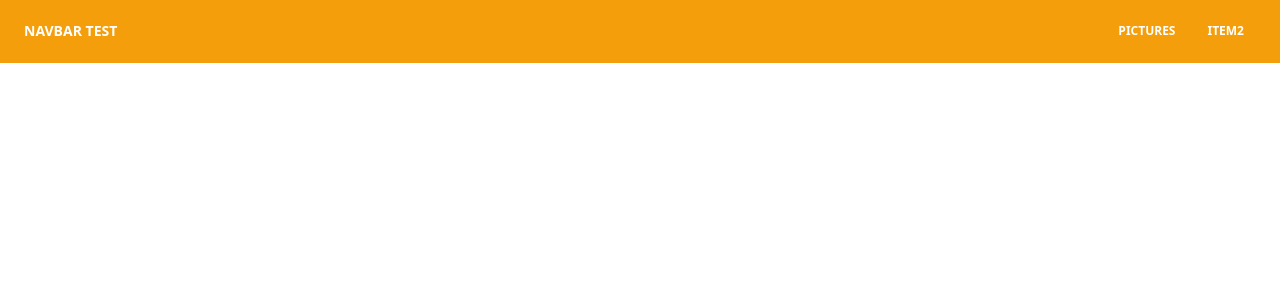
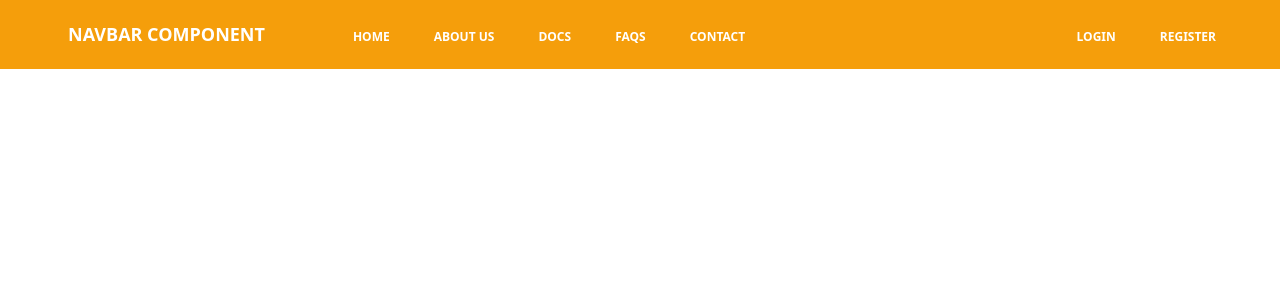
Before and after one commit to arielrahmane/react-tailwind-components, a React (Create React App) app: page / in a window 1280 px wide. Shown: the top 300 px of the page. Built offline with nearby package versions, Linux system fonts and the light colour scheme.

Commit message:
navbar better styling

```diff
--- a/src/App.tsx
+++ b/src/App.tsx
@@ -1,19 +1,40 @@
 import React from 'react';
-import { N1, N1Item, N1Props } from './components/Navbars/N1';
-
-const navbarItems: N1Item[] = [
-  {
-    name: 'Pictures',
-    href: 'pictures',
-  },
-  {
-    name: 'Item2',
-  },
-];
+import { N1, N1Props } from './components/Navbars/N1';
 
 const navbarProps: N1Props = {
-  items: navbarItems,
-  heading: 'Navbar Test',
+  heading: 'Navbar Component',
+  items: [
+    {
+      label: 'Home',
+      href: '/',
+    },
+    {
+      label: 'About Us',
+      href: 'about',
+    },
+    {
+      label: 'Docs',
+      href: 'docs',
+    },
+    {
+      label: 'FAQs',
+      href: 'faqs',
+    },
+    {
+      label: 'Contact',
+      href: 'contact',
+    },
+  ],
+  specialItems: [
+    {
+      label: 'Login',
+      href: 'login',
+    },
+    {
+      label: 'Register',
+      href: 'register',
+    },
+  ],
   backgroundColor: 'bg-amber-500',
 };
 
@@ -22,6 +43,7 @@ function App() {
     <div>
       <N1
         items={navbarProps.items}
+        specialItems={navbarProps.specialItems}
         heading={navbarProps.heading}
         backgroundColor={navbarProps.backgroundColor}
       />
--- a/src/components/Navbars/N1.tsx
+++ b/src/components/Navbars/N1.tsx
@@ -2,14 +2,16 @@ import classNames from 'classnames';
 import React from 'react';
 
 export interface N1Item {
-  name: string;
-  href?: string;
+  label: string;
+  href: string;
 }
 
 export interface N1Props {
   /** Mandatory props */
   items: N1Item[];
   heading: string;
+  /** Optional Props */
+  specialItems?: N1Item[];
   /** Styling props */
   backgroundColor?: string;
   textColor?: string;
@@ -17,57 +19,77 @@ export interface N1Props {
 }
 
 const defaultProps = {
+  specialItems: [],
   backgroundColor: 'bg-blue-500',
   textColor: 'text-white',
   textCase: 'uppercase',
 };
 
 export function N1(props: N1Props) {
-  const { items, heading, backgroundColor, textColor, textCase } = props;
+  const { items, specialItems, heading, backgroundColor, textColor, textCase } = props;
 
   return (
-    <nav
-      className={classNames(
-        backgroundColor,
-        'relative mb-3 flex flex-wrap items-center justify-between px-2 py-3'
-      )}
-    >
-      <div className="container mx-auto flex flex-wrap items-center justify-between px-4">
+    <nav className={classNames(backgroundColor, 'relative mb-3 px-2 py-3')}>
+      {/* Container */}
+      <div className="w-full mx-5 flex grow flex-row">
+
         {/* Heading */}
-        <div className="relative flex w-full justify-between lg:static lg:block lg:w-auto lg:justify-start">
+        <div className="relative mr-4 ml-10 py-2">
           <p
             className={classNames(
               textColor,
               textCase,
-              'mr-4 inline-block whitespace-nowrap py-2 text-sm font-bold leading-relaxed'
+              'inline-block whitespace-nowrap text-lg font-bold leading-relaxed'
             )}
           >
             {heading}
           </p>
         </div>
+
         {/* Items */}
-        <div className="flex grow items-center lg:flex">
-          <ul className="flex list-none flex-col lg:ml-auto lg:flex-row">
+        <div className="ml-10 flex items-center">
+          <ul className="ml-auto flex list-none flex-row">
             {items.map((item: N1Item) => (
-              <li key={item.name}>
+              <li key={item.label}>
                 <a
                   className={classNames(
                     textColor,
                     textCase,
-                    'flex cursor-pointer items-center px-3 py-2 text-xs font-bold leading-snug hover:opacity-75'
+                    'ml-5 cursor-pointer items-center px-3 py-2 text-xs font-bold leading-snug hover:opacity-75'
                   )}
-                  href={item.href ? item.href : ''}
+                  href={item.href}
                 >
-                  <i className={classNames(textColor, 'text-lg opacity-75')} />
-                  <span className="ml-2">{item.name}</span>
+                  {item.label}
                 </a>
               </li>
             ))}
           </ul>
         </div>
+
+        {/* Special Items */}
+        {(specialItems !== undefined && specialItems.length > 0) && (
+          <div className="flex mx-16 grow items-center">
+            <ul className="ml-auto flex list-none flex-row">
+              {specialItems.map((item: N1Item) => (
+                <li key={item.label}>
+                  <a
+                    className={classNames(
+                      textColor,
+                      textCase,
+                      'ml-5 cursor-pointer items-center px-3 py-2 text-xs font-bold leading-snug hover:opacity-75'
+                    )}
+                    href={item.href}
+                  >
+                    {item.label}
+                  </a>
+                </li>
+              ))}
+            </ul>
+          </div>
+        )}
       </div>
     </nav>
   );
 }
 
-N1.defaultProps = { ...defaultProps };
+N1.defaultProps = defaultProps;
```
